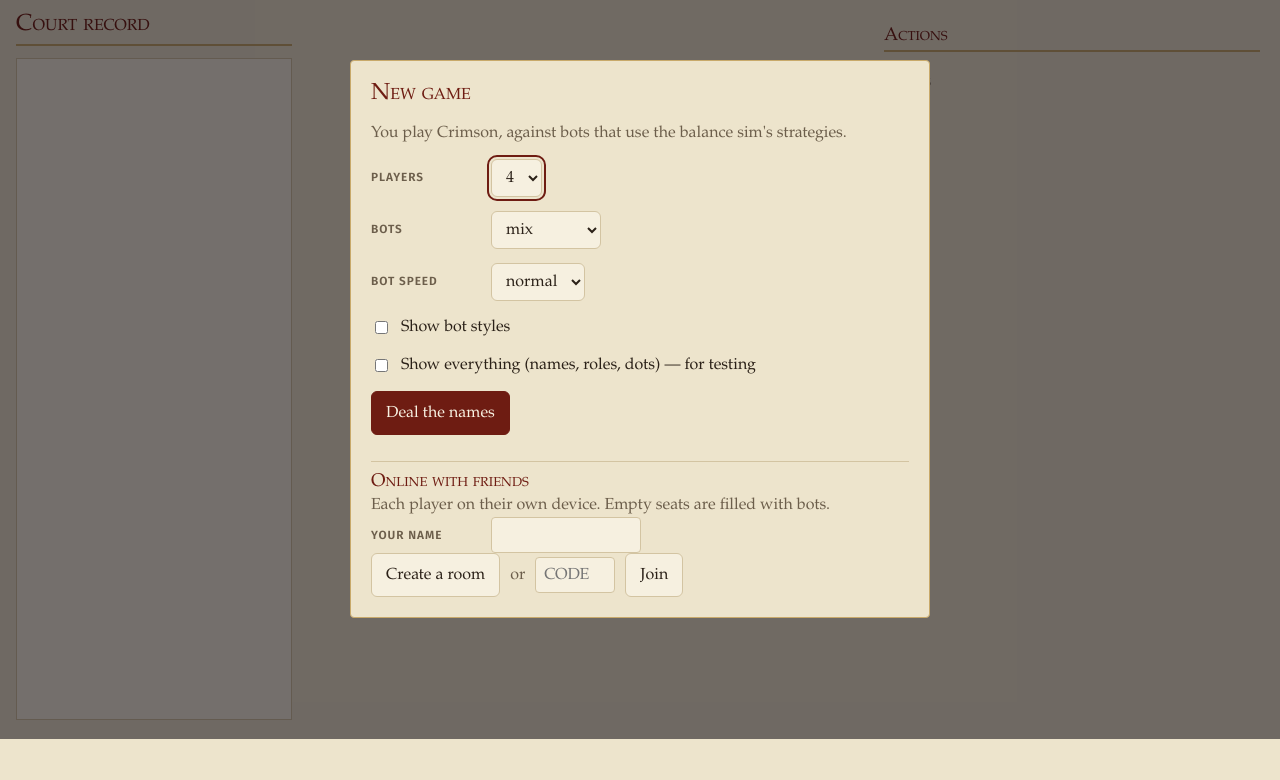
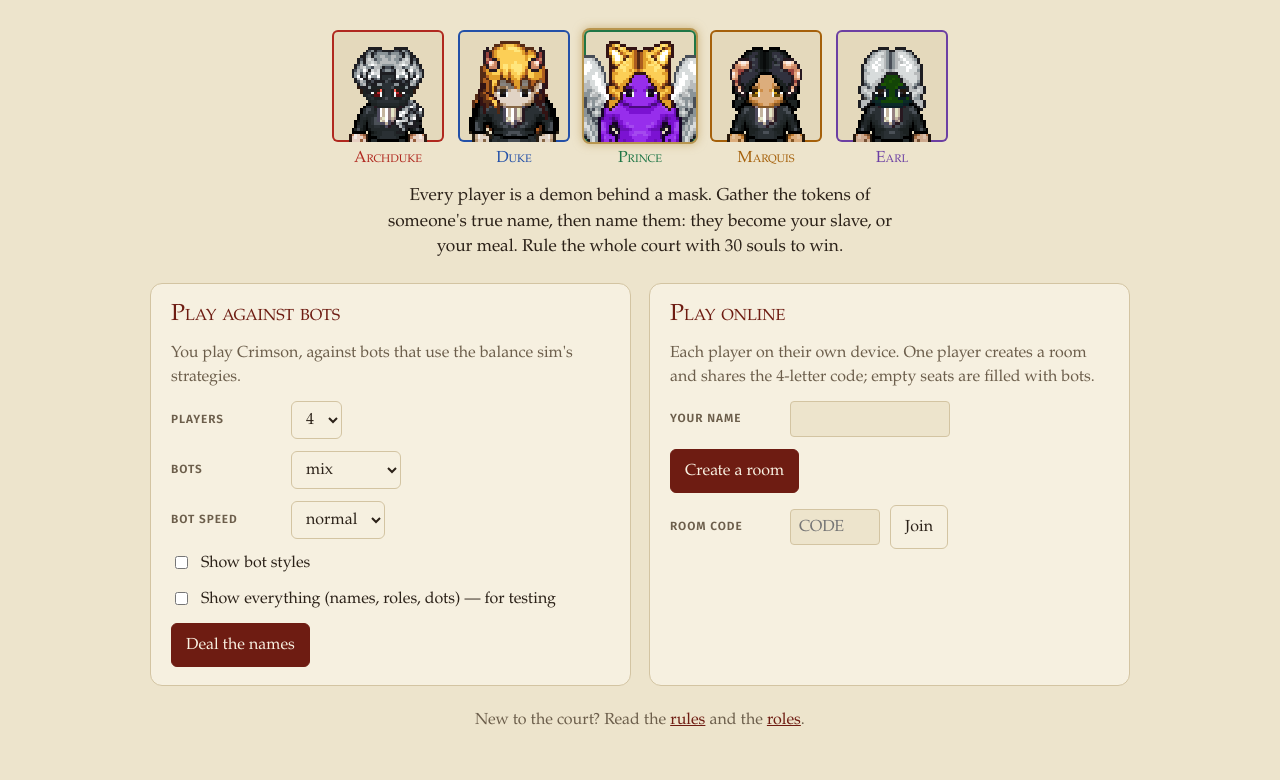
Before and after one commit to 25liujustin1/Court, a website: page rework-play/index.html in a window 1280 px wide. Shown: the part 61-841 px from the top of the page. Before the commit the page ends 800 px from the top, so only its background shows below. Drawn offline with Linux system fonts and the light colour scheme.

Commit message:
added homepage

```diff
--- a/rework-play/index.html
+++ b/rework-play/index.html
@@ -120,8 +120,6 @@ select{font:inherit; color:var(--ink); background:var(--surface); border:1px sol
 .toast .row{margin-top:8px}
 .roomcode{font-family:var(--font-data); font-size:1.6rem; letter-spacing:.2em; color:var(--accent)}
 .seatlist{display:flex; flex-direction:column; gap:4px; margin:8px 0}
-.online-box{border-top:1px solid var(--line); margin-top:12px; padding-top:10px}
-.online-box input[type=text]{font:inherit; padding:5px 8px; border:1px solid var(--line); background:var(--surface); color:var(--ink); border-radius:4px; width:150px}
 /* modal sheet */
 dialog{border:1px solid var(--rule); border-radius:4px; background:var(--bg); color:var(--ink); width:calc(100% - 32px); max-width:580px; max-height:calc(100% - 32px); padding:20px}
 dialog::backdrop{background:rgb(10 6 14 / .55)}
@@ -291,6 +289,24 @@ h1{font-size:2.1rem}
   .seat .nm{font-size:.85rem} .seat .mask{width:34px; height:18px}
   .court .center{flex-direction:column; align-items:center; gap:10px; transform:translate(-50%,-46%) scale(.72)}   /* bag, deck and discard stacked inside the oval */
 }
+
+/* ---------- home: the start page ---------- */
+.board[hidden], .home[hidden]{display:none}
+.home{max-width:980px; margin:0 auto; padding:18px 0 32px; display:flex; flex-direction:column; gap:22px}
+.home-hero{display:flex; flex-direction:column; align-items:center; gap:14px; text-align:center}
+.home-court{display:flex; justify-content:center; gap:14px; flex-wrap:wrap}
+.home-demon{display:flex; flex-direction:column; align-items:center; gap:4px; font-family:var(--font-display); font-variant:small-caps; color:var(--pc); font-size:1rem}
+.home-demon .avatar{width:112px; height:112px}
+.home .lede{max-width:62ch; margin:0; font-size:1.08rem; color:var(--ink)}
+.home-modes{display:grid; grid-template-columns:1fr 1fr; gap:18px}
+.home-card{background:var(--surface); border:1px solid var(--line); border-radius:12px; padding:18px 20px; display:flex; flex-direction:column; gap:12px}
+.home-card h2, .home-card p{margin:0}
+.home-card input[type=text]{font:inherit; padding:5px 8px; border:1px solid var(--line); background:var(--bg); color:var(--ink); border-radius:4px; width:160px}
+.home-card label.row{flex-wrap:nowrap; align-items:flex-start}   /* a checkbox stays beside its text when it wraps */
+.home-card label.row input{margin-top:5px; flex:none}
+.home-foot{text-align:center; margin:0}
+.linkish{border:0; background:none; padding:0; font:inherit; color:var(--accent); text-decoration:underline; cursor:pointer}
+@media (max-width:700px){ .home-modes{grid-template-columns:1fr} .home-demon .avatar{width:64px; height:64px} .home-court{gap:6px} .home-demon{font-size:.8rem} }
 </style>
 </head>
 <body>
@@ -303,7 +319,8 @@ h1{font-size:2.1rem}
       <button class="btn small" id="newBtn">New game</button>
     </div>
   </header>
-  <div class="board">
+  <main id="home" class="home" hidden></main>
+  <div class="board" id="board" hidden>
     <aside class="col left">
       <section class="fill"><div class="section-head"><h2>Court record</h2></div><div class="log" id="log"></div><form class="chatform" id="chatForm" hidden><input id="chatIn" maxlength="200" autocomplete="off" placeholder="Say something to the court"><button class="btn small">Send</button></form></section>
     </aside>
@@ -420,10 +437,28 @@ function doCmd(cmd, a = {}) {
 }
 const failed = r => { if (!r.ok) log(r.msg || 'That did not work.', 'mine'); return !r.ok; };
 
-// ---------- new game ----------
-function newGameDialog() {
+// ---------- home: the start page (play against bots, or online with friends) ----------
+// Shown before any game, and from the masthead's New game button. A game in progress stays behind it ("Back to your game").
+function showHome() {
+  closeDialog();
   const types = ['mix', 'aggressor', 'balanced', 'turtle'];
-  dialog(`<h2>New game</h2>
+  const pick = a => a[Math.floor(Math.random() * a.length)];
+  // a row of the court: one random demon per role, masked, unmasked or released
+  const court = [0, 1, 2, 3, 4].map(r => {
+    const look = { body: bodyKey(pick(LPC.bodies), pick), skin: rollSkin(), natural: rollNatural(), eyes: pick(LPC.eyes), hair: pick(LPC.hairs), hairColor: pick(LPC.hairColors) };
+    const state = [{ mask: r, lv3: false }, { mask: null, lv3: false }, { mask: null, lv3: true }, { mask: null, lv3: false }, { mask: r, lv3: false }][r];
+    return `<span class="home-demon" style="--pc:${pc(r)}">${avatar({ id: r, status: 'free', lastMask: r, role: r, ...state }, 'avatar', look)}<span>${ROLES[r]}</span></span>`;
+  }).join('');
+  const inGame = G && !G.over;
+  $('#home').innerHTML = `
+    <div class="home-hero">
+      <div class="home-court" aria-hidden="true">${court}</div>
+      <p class="lede">Every player is a demon behind a mask. Gather the tokens of someone's true name, then name them: they become your slave, or your meal. Rule the whole court with 30 souls to win.</p>
+      ${inGame ? `<div class="row" style="justify-content:center"><button class="btn primary" id="home-back">Back to your game</button><span class="muted">${G.online ? 'Online, round ' : 'Round '}${G.g.round}</span></div>` : ''}
+    </div>
+    <div class="home-modes">
+      <section class="home-card">
+        <h2>Play against bots</h2>
         <p class="muted">You play ${COLOR_NAMES[0]}, against bots that use the balance sim's strategies.</p>
         <div class="row"><span class="label" style="width:110px">Players</span><select id="ng-n">${[3, 4, 5, 6].map(n => `<option ${n === 4 ? 'selected' : ''}>${n}</option>`).join('')}</select></div>
         <div class="row"><span class="label" style="width:110px">Bots</span><select id="ng-b">${types.map(t => `<option>${t}</option>`).join('')}</select></div>
@@ -431,11 +466,22 @@ function newGameDialog() {
         <label class="row"><input type="checkbox" id="ng-t"> Show bot styles</label>
         <label class="row"><input type="checkbox" id="ng-x"> Show everything (names, roles, dots) — for testing</label>
         <div class="row"><button class="btn primary" id="ng-go">Deal the names</button></div>
-    <div class="online-box"><h3>Online with friends</h3>${Net.available() ? `
-      <p class="muted">Each player on their own device. Empty seats are filled with bots.</p>
+      </section>
+      <section class="home-card">
+        <h2>Play online</h2>${Net.available() ? `
+        <p class="muted">Each player on their own device. One player creates a room and shares the 4-letter code; empty seats are filled with bots.</p>
         <div class="row"><span class="label" style="width:110px">Your name</span><input type="text" id="on-nick" maxlength="16" value="${esc(Net.nick())}"></div>
-      <div class="row"><button class="btn" id="on-create">Create a room</button><span class="muted">or</span><input type="text" id="on-code" maxlength="4" placeholder="CODE" style="width:80px;text-transform:uppercase" value="${esc(Net.linkCode())}"><button class="btn" id="on-join">Join</button></div>
-      <p class="muted" id="on-err"></p>` : '<p class="muted">Start the server to play online: <code>npm start</code>, then open the address it prints.</p>'}</div>`);
+        <div class="row"><button class="btn primary" id="on-create">Create a room</button></div>
+        <div class="row"><span class="label" style="width:110px">Room code</span><input type="text" id="on-code" maxlength="4" placeholder="CODE" style="width:90px;text-transform:uppercase" value="${esc(Net.linkCode())}"><button class="btn" id="on-join">Join</button></div>
+        <p class="muted" id="on-err"></p>` : `
+        <p class="muted">Each player on their own device. To play online, start the server with <code>npm start</code> and open the address it prints.</p>`}
+      </section>
+    </div>
+    <p class="home-foot muted">New to the court? Read the <button class="linkish" id="home-rules">rules</button> and the <button class="linkish" id="home-roles">roles</button>.</p>`;
+  $('#home').hidden = false; $('#board').hidden = true; $('#newBtn').hidden = true;
+  $('#sub').textContent = 'rework playtest';
+  $('#home-rules').onclick = rulesDialog; $('#home-roles').onclick = rolesDialog;
+  if (inGame) $('#home-back').onclick = () => { showBoard(); render(); };
   if (Net.available()) {
     const nick = () => { const v = $('#on-nick').value.trim().slice(0, 16) || 'Player'; Net.nick(v); return v; };
     const err = e => { $('#on-err').textContent = e.message || String(e); };
@@ -450,12 +496,13 @@ function newGameDialog() {
     g.on = (type, data) => { G.q.push({ type, data, before: G.cur, logN: g.log.length }); G.cur = snap(g); };
     if (G && G.online) Net.leave();
     G = { q: [], cur: null, busy: false, ctx: {}, looks: rollLooks(n), g, me: 0, idx: -1, over: false, myTurn: false, log: [], opts: { speed: +$('#ng-s').value, showTypes: $('#ng-t').checked, xray: $('#ng-x').checked } };
-    closeDialog();
+    showBoard();
     log(`New game: ${n} players. Your secret name is ${ME().name.join('-')}: ${ROLES[ME().role]}.`, 'mine');
     ME().needMask = true;
     chooseMask('Choose your starting mask', m => doCmd('chooseMask', { m }).then(() => { render(); advance(); }));
   };
 }
+function showBoard() { $('#home').hidden = true; $('#board').hidden = false; $('#newBtn').hidden = false; }
 function chooseMask(title, done) {
   const p = ME(), opts = masksFor(p.role);
   dialog(`<h2>${title}</h2><p class="muted">Your role is ${ROLES[p.role]}. A mask shows publicly and narrows your role to its 3 neighbours.</p>
@@ -509,7 +556,7 @@ function checkWin() {
 }
 function winDialog(w) {
   const names = G.g.P.map(q => `<tr><td>${who(q.id)}</td><td><span class="row" style="gap:8px;flex-wrap:nowrap">${q.name ? portrait(q.name, 'mini') + demonOf(q.name) + ` (${q.name.join('-')})` : ''}</span></td><td>${q.role !== null ? ROLES[q.role] : ''}</td><td class="muted">${q.id === G.me ? '' : seatLabel(q)}</td></tr>`).join('');
-  const again = G.online ? (Net.isHost() ? '<button class="btn primary" onclick="closeDialog();Net.restart()">Back to the lobby</button>' : '<span class="muted">The host can start another game.</span>') : '<button class="btn primary" onclick="closeDialog();newGameDialog()">New game</button>';
+  const again = G.online ? (Net.isHost() ? '<button class="btn primary" onclick="closeDialog();Net.restart()">Back to the lobby</button>' : '<span class="muted">The host can start another game.</span>') : '<button class="btn primary" onclick="closeDialog();showHome()">New game</button>';
   dialog(`<h2>${w ? (w.id === G.me ? 'You win' : COLOR_NAMES[w.id] + ' wins') : 'Game over'}</h2><p class="muted">Round ${G.g.round}.</p><div class="ledger"><table style="min-width:0">${names}</table></div>
     <div class="row">${again}<button class="btn" onclick="closeDialog()">Look at the board</button></div>`);
 }
@@ -605,8 +652,8 @@ function rollLooks(n) {
   const pick = a => a[Math.floor(Math.random() * a.length)];
   return Array.from({ length: n }, () => ({ body: bodyKey(pick(LPC.bodies), pick), skin: rollSkin(), natural: rollNatural(), eyes: pick(LPC.eyes), hair: pick(LPC.hairs), hairColor: pick(LPC.hairColors) }));
 }
-function avatar(q, cls = 'avatar') {
-  const L = (G.looks && G.looks[q.id]) || { body: 'male', skin: null, hair: 'page', hairColor: 'black' };
+function avatar(q, cls = 'avatar', look = null) {
+  const L = look || (G && G.looks && G.looks[q.id]) || { body: 'male', skin: null, hair: 'page', hairColor: 'black' };
   if (q.status === 'waiting') return `<span class="${cls} lpc gone" aria-label="consumed">${part(`skin_${L.body}`)}${part(`face_${L.body}_${L.eyes || 'black'}`)}</span>`;
   const masked = q.status === 'slave' || q.mask !== null, hc = L.hairColor;
   const feats = masked ? [] : q.lv3 ? REVEALED[q.role] : (FEATURE[q.lastMask] || []);
@@ -853,7 +900,7 @@ function act(label, cost, sub, ok, why, fn, primary) { return { label, cost, sub
 function renderActions() {
   const g = G.g, p = ME(), el = $('#actions');
   $('#actSec').hidden = false;
-  if (G.over) { el.innerHTML = G.online ? (Net.isHost() ? '<button class="btn primary" onclick="Net.restart()">Back to the lobby</button>' : '<p class="muted">Game over.</p>') : '<button class="btn primary" onclick="newGameDialog()">New game</button>'; $('#endRow').innerHTML = ''; return; }
+  if (G.over) { el.innerHTML = G.online ? (Net.isHost() ? '<button class="btn primary" onclick="Net.restart()">Back to the lobby</button>' : '<p class="muted">Game over.</p>') : '<button class="btn primary" onclick="showHome()">New game</button>'; $('#endRow').innerHTML = ''; return; }
   if (!G.myTurn) { el.innerHTML = `<p class="muted">${G.idx >= 0 ? COLOR_NAMES[G.idx] + (G.online && G.seats && G.seats[G.idx] && !G.seats[G.idx].bot ? ` (${esc(G.seats[G.idx].nick)})` : '') : 'The court'} is playing…</p>`; $('#endRow').innerHTML = ''; return; }
   const A = [], freeP = g.free(p), others = g.P.filter(q => q !== p && g.alive(q));
   const bc = g.buyCost(p), b3 = g.buy3Cost(p), left = p.buys < g.C.BUY_LIMIT;
@@ -1098,7 +1145,7 @@ const Net = {
       case 'chat': if (G) { G.log.push({ chat: m.from, s: m.text, r: 0 }); renderLog(); } break;
       case 'error':
         if ($('#on-err')) $('#on-err').textContent = m.text; else if (G) log(m.text, 'big');
-        if (m.fatal) { store.set('session', null); this.wanted = false; if (!(G && G.online) && !$('#on-err')) { newGameDialog(); if ($('#on-err')) $('#on-err').textContent = m.text; } }
+        if (m.fatal) { store.set('session', null); this.wanted = false; if (!(G && G.online) && !$('#on-err')) { showHome(); if ($('#on-err')) $('#on-err').textContent = m.text; } }
         break;
     }
   },
@@ -1118,7 +1165,7 @@ function lobbyDialog() {
     $('#lb-n').onchange = $('#lb-b').onchange = () => Net.raw({ t: 'config', n: +$('#lb-n').value, bots: $('#lb-b').value });
     $('#lb-go').onclick = () => Net.raw({ t: 'start' });
   }
-  $('#lb-leave').onclick = () => { Net.leave(); history.replaceState(null, '', location.pathname); if (G && G.online) G = null; newGameDialog(); };
+  $('#lb-leave').onclick = () => { Net.leave(); history.replaceState(null, '', location.pathname); if (G && G.online) G = null; showHome(); };
 }
 // a trade offer from another player: accept or decline without blocking your screen
 function offerToast(m) {
@@ -1135,6 +1182,7 @@ async function applyUpdate(m) {
   if (fresh) {
     if ($('#dlg').open) closeDialog();
     G = { online: true, gameId: m.gameId, q: [], cur: null, busy: false, ctx: {}, looks: m.looks, me: m.seat, idx: m.idx, over: false, myTurn: false, log: [], seats: m.seats, opts: { speed: store.get('speed') ?? 600, showTypes: false, xray: false } };
+    showBoard();   // an online game starts (or is rejoined): leave the start page
     $('#chatForm').hidden = false;
   }
   G.seats = m.seats;
@@ -1155,11 +1203,12 @@ async function applyUpdate(m) {
 }
 $('#chatForm').onsubmit = e => { e.preventDefault(); const t = $('#chatIn').value.trim(); if (t) Net.raw({ t: 'chat', text: t }); $('#chatIn').value = ''; };
 
-$('#newBtn').onclick = newGameDialog;
+$('#newBtn').onclick = showHome;
 $('#rulesBtn').onclick = rulesDialog;
 $('#abilBtn').onclick = rolesDialog;
 // rejoin a game in progress after a reload
-(() => { const s = store.get('session'); if (Net.available() && s && s.code) Net.join(s.code, Net.nick() || 'Player', s.token).catch(() => newGameDialog()); else newGameDialog(); })();
+// open on the start page; if this browser was in an online room, rejoin it (the lobby or the game then shows over or instead of it)
+(() => { showHome(); const s = store.get('session'); if (Net.available() && s && s.code) Net.join(s.code, Net.nick() || 'Player', s.token).catch(() => {}); })();
 </script>
 </body>
 </html>
--- a/rework-play/smoke.js
+++ b/rework-play/smoke.js
@@ -43,7 +43,7 @@ const path = require('path');
     errors.push(...logErr);
     const r = await page.evaluate(() => ({ round: G.g.round, over: G.over }));
     console.log(`game ${gi + 1}: round ${r.round}, ${r.over ? 'finished' : 'unfinished'}`);
-    await page.evaluate(() => { closeDialog(); newGameDialog(); });
+    await page.evaluate(() => { closeDialog(); showHome(); });
   }
   console.log(`${finished}/${games} finished, ${clicks} clicks, ${errors.length} errors`);
   if (errors.length) { console.log([...new Set(errors)].slice(0, 10).join('\n')); process.exitCode = 1; }
```
Lines whose indentation alone changed are shown as unchanged.
